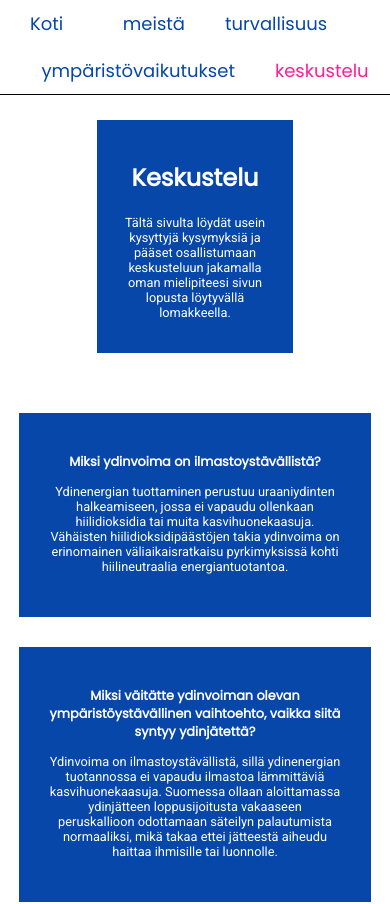
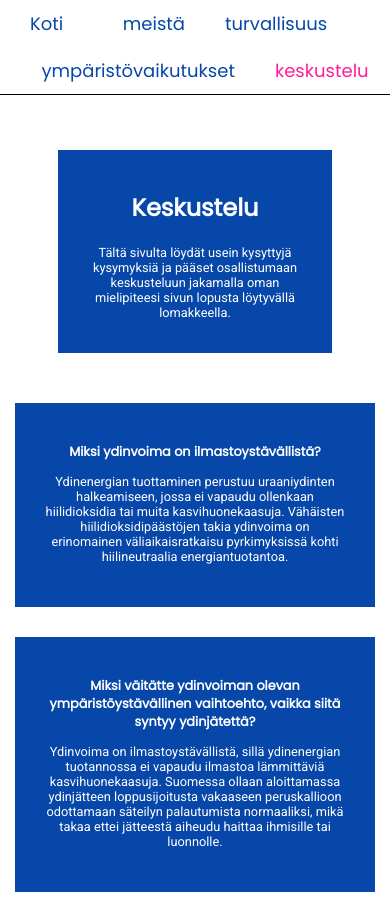
Before and after one commit to pyrysepp/vdmwebsovellus, a React (Create React App) app: page /faq in a window 390 px wide. Shown: the top 904 px of the page. Built offline with nearby package versions, Linux system fonts and the light colour scheme.

Commit message:
keskustelu-osion responsiivisuutta paranneltu

```diff
--- a/src/components/Faq.css
+++ b/src/components/Faq.css
@@ -43,25 +43,71 @@
     text-align: center;
 }
 
-@media only screen and (max-width: 1230px) {
+@media only screen and (max-width: 1100px) {
     .backround-container {
-        padding-top: 70px;
+        padding-top: 60px;
+    }
+    .answer-container {
+        width: 30%;
+    }
+}
+
+@media only screen and (max-width: 850px){
+    .backround-container {
+        padding-top: 110px;
+    }
+    .answer-container {
+        width: 60%;
+    }
+    .faq-header {
+        margin: 20px;
+    }
+}
+
+@media only screen and (max-width: 700 px) {
+    .backround-container {
+        padding-top: 110px;
     }
     .faq-container {
         width: 100%;
     }
     .answer-container {
-        width: 40%;
+        width: 80%;
+    }
+    .faq-header {
+        margin: 20px;
+        width: 60%;
     }
 }
-@media only screen and (max-width: 890px) {
+
+@media only screen and (max-width: 600px){
     .backround-container {
-        padding-top: 90px;
+        padding-top: 130px;
     }
     .faq-container {
         width: 100%;
     }
     .answer-container {
-        width: 75%;
+        width: 80%;
+    }
+    .faq-header {
+        margin: 20px;
+        width: 60%;
     }
 }
+
+@media only screen and (max-width: 370px){
+    .backround-container {
+        padding-top: 160px;
+    }
+    .faq-container {
+        width: 100%;
+    }
+    .answer-container {
+        width: 80%;
+    }
+    .faq-header {
+        margin: 20px;
+        width: 60%;
+    }
+}
--- a/src/components/Navbar.css
+++ b/src/components/Navbar.css
@@ -46,7 +46,7 @@
 .navlink-home:hover {
   color: #FF1D98;
 }
-@media only screen and (max-width: 1000px) {
+@media only screen and (max-width: 1100px) {
   .navbar li {
     font-size: 20px;
   }
```
